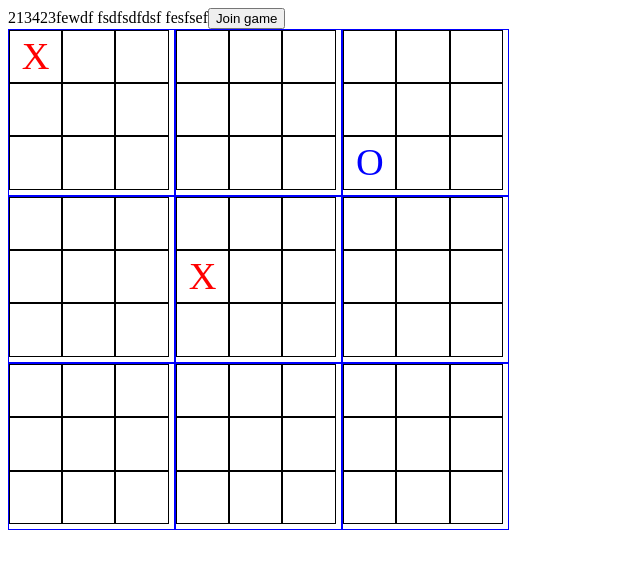
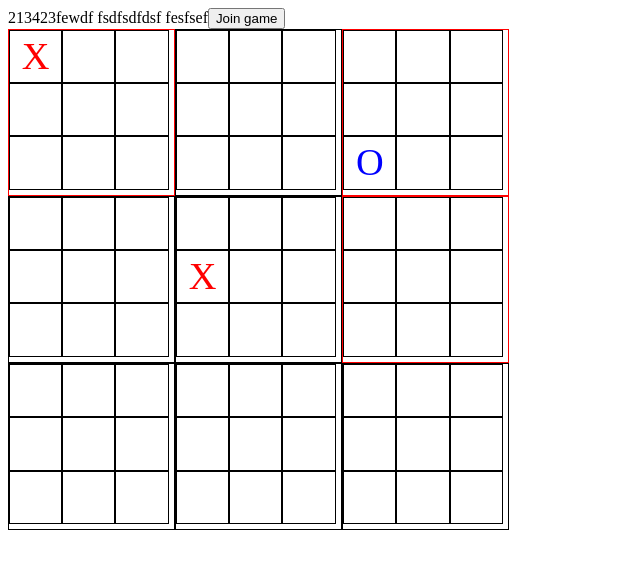
Before and after one commit to Dawstr8/ultimate-tic-tac-toe, a React (Create React App) app in the folder frontend/: page / in a window 1280 px wide. Shown: the top 568 px of the page, without its empty margins (0-640 px from the left). Built offline with nearby package versions, Linux system fonts and the light colour scheme.

Commit message:
Board borders
Added dynamic board borders

```diff
--- a/frontend/src/components/Board/Board.css
+++ b/frontend/src/components/Board/Board.css
@@ -8,6 +8,14 @@
     height: 12.9vw;
     width: 12.9vw;
     float: left;
+    border: 0.15vw black solid;
+}
+
+.red {
+    border: 0.15vw red solid;
+}
+
+.blue {
     border: 0.15vw blue solid;
 }
 
--- a/frontend/src/components/Board/Board.tsx
+++ b/frontend/src/components/Board/Board.tsx
@@ -16,11 +16,26 @@ export default function Board() {
         [0, 0, 0, 0, 0, 0, 0, 0, 0],
         [0, 0, 0, 0, 0, 0, 0, 0, 0]]);
 
+    const [nextMoves, setNextMoves] = useState<number[]>([0, 2, 5]);
+    const [turn, setTurn] = useState<number>(1);
+
+    function whatColor(id: number): string {
+        if (nextMoves.includes(id)) {
+            if (turn === 1) {
+                return 'red';
+            } else {
+                return 'blue';
+            }
+        } else {
+            return '';
+        }
+    }
+
     return (
         <div className='board'>
-            {board.map((smallBoard) => {
+            {board.map((smallBoard, id) => {
                 return (
-                    <SmallBoard smallBoard={smallBoard} />
+                    <SmallBoard smallBoard={smallBoard} color={whatColor(id)}/>
                 )
             })}
         </div>
--- a/frontend/src/components/Board/SmallBoard.tsx
+++ b/frontend/src/components/Board/SmallBoard.tsx
@@ -2,12 +2,13 @@ import './Board.css'
 
 interface SmallBoard {
     smallBoard: number[];
+    color: string;
 }
 
-export default function SmallBoard({ smallBoard } : SmallBoard) {
+export default function SmallBoard({ smallBoard, color } : SmallBoard) {
 
     return (
-        <div className='small-board'>
+        <div className={'small-board ' + color}>
             {smallBoard.map((elem) => {
                 return(
                     <div className='field'>
```
